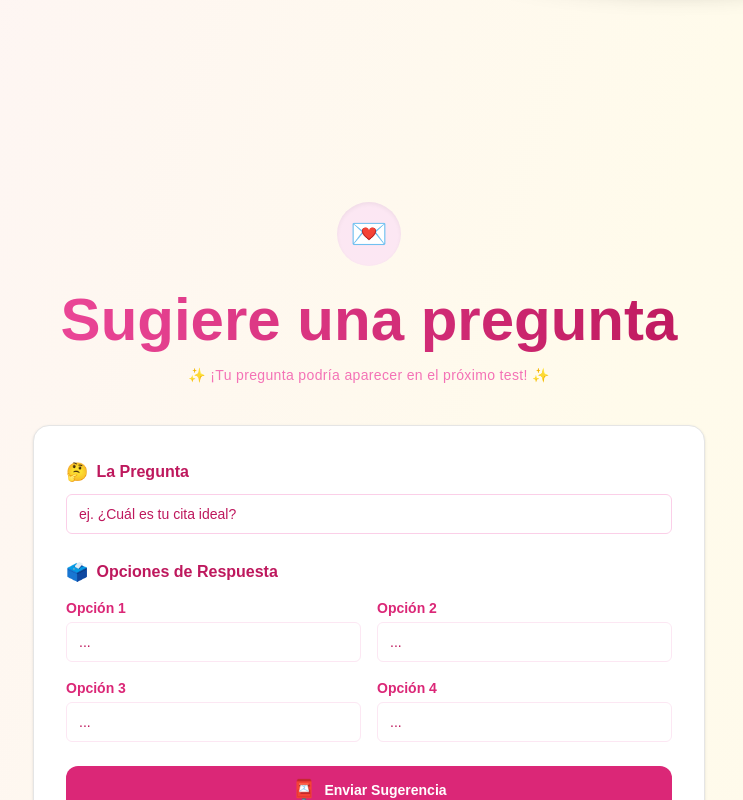
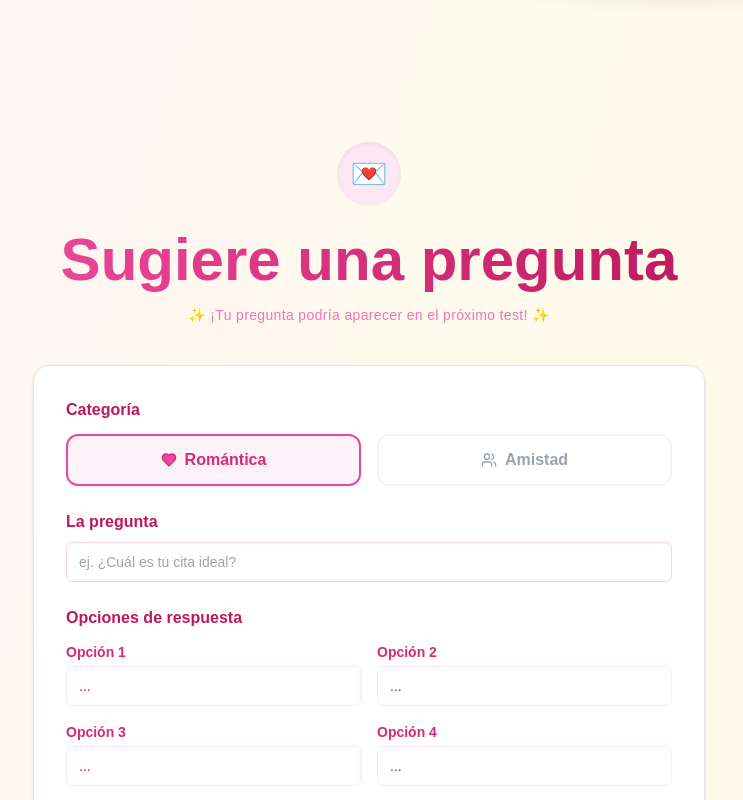
Before and after one commit to Safinder/safinder-website, a Next.js app: page / in a window 1280 px wide. Shown: the part 900-1700 px from the top of the page, without its empty margins (271-1014 px from the left). Built offline with nearby package versions, Linux system fonts and the light colour scheme; no server answers.

Commit message:
Question: added categoy

```diff
--- a/app/page.tsx
+++ b/app/page.tsx
@@ -22,6 +22,8 @@ import {
 import { db } from "@/lib/firebase";
 import { collection, addDoc, serverTimestamp } from "firebase/firestore";
 import { Input } from "@/components/ui/input";
+import { Label } from "@/components/ui/label";
+import { RadioGroup, RadioGroupItem } from "@/components/ui/radio-group";
 
 export default function HomePage() {
   const [isMobileMenuOpen, setIsMobileMenuOpen] = useState(false);
@@ -29,6 +31,7 @@ export default function HomePage() {
 
   const [question, setQuestion] = useState("");
   const [answers, setAnswers] = useState(["", "", "", ""]);
+  const [interest, setInterest] = useState<"romantic" | "friendship">("romantic");
   const [isSubmitting, setIsSubmitting] = useState(false);
   const [submissionSuccess, setSubmissionSuccess] = useState(false);
   const [error, setError] = useState(false);
@@ -45,13 +48,14 @@ export default function HomePage() {
       await addDoc(collection(db, "questions_suggestions"), {
         question,
         answers,
-        language: currentLanguage,
+        interest,
         createdAt: serverTimestamp(),
       });
 
       setSubmissionSuccess(true);
       setQuestion("");
       setAnswers(["", "", "", ""]);
+      // Reset scroll or category if needed
     } catch (error) {
       setError(true);
       console.error("Error adding document: ", error);
@@ -324,7 +328,7 @@ export default function HomePage() {
         </div>
       </section>
 
-      <section className="py-20 px-4">
+      <section className="pt-5 pb-20 px-4">
         <div className="max-w-2xl mx-auto">
           <div className="text-center mb-10">
             <div className="inline-flex items-center justify-center w-16 h-16 bg-pink-100 rounded-full mb-4 shadow-inner">
@@ -344,25 +348,55 @@ export default function HomePage() {
             <CardContent className="p-8">
               <form onSubmit={handleQuestionSubmit} className="space-y-6">
 
+                <div>
+                  <label className="flex items-center gap-2 text-pink-700 font-bold mb-3">
+                    {currentLanguage === "en" ? "Category" : "Categoría"}
+                  </label>
+                  <div className="grid grid-cols-2 gap-4">
+                    <button
+                      type="button"
+                      onClick={() => setInterest("romantic")}
+                      className={`flex items-center justify-center gap-2 p-3 rounded-xl border-2 transition-all font-bold ${
+                        interest === "romantic"
+                          ? "border-pink-500 bg-pink-50 text-pink-600 shadow-sm"
+                          : "border-gray-100 text-gray-400 hover:border-pink-200"
+                      }`}
+                    >
+                      <Heart className={`h-4 w-4 ${interest === "romantic" ? "fill-pink-500" : ""}`} />
+                      {currentLanguage === "en" ? "Romantic" : "Romántica"}
+                    </button>
+                    <button
+                      type="button"
+                      onClick={() => setInterest("friendship")}
+                      className={`flex items-center justify-center gap-2 p-3 rounded-xl border-2 transition-all font-bold ${
+                        interest === "friendship"
+                          ? "border-yellow-500 bg-yellow-50 text-yellow-700 shadow-sm"
+                          : "border-gray-100 text-gray-400 hover:border-yellow-200"
+                      }`}
+                    >
+                      <Users className="h-4 w-4" />
+                      {currentLanguage === "en" ? "Friendship" : "Amistad"}
+                    </button>
+                  </div>
+                </div>
+
                 {/* Question Field */}
                 <div>
                   <label className="flex items-center gap-2 text-pink-700 font-bold mb-2">
-                    <span className="text-lg">🤔</span>
-                    {currentLanguage === "en" ? "The Question" : "La Pregunta"}
+                    {currentLanguage === "en" ? "The Question" : "La pregunta"}
                   </label>
                   <Input
                     placeholder={currentLanguage === "en" ? "e.g. What is your dream date?" : "ej. ¿Cuál es tu cita ideal?"}
                     value={question}
                     onChange={(e) => setQuestion(e.target.value)}
-                    className="border-pink-200 focus:ring-pink-500"
+                    className="border-pink-200 focus:ring-pink-500 placeholder:text-neutral-400"
                   />
                 </div>
 
                 {/* Answer Options */}
                 <div>
                   <label className="flex items-center gap-2 text-pink-700 font-bold mb-3">
-                    <span className="text-lg">🗳️</span>
-                    {currentLanguage === "en" ? "Answer Options" : "Opciones de Respuesta"}
+                    {currentLanguage === "en" ? "Answer Options" : "Opciones de respuesta"}
                   </label>
                   <div className="grid grid-cols-1 md:grid-cols-2 gap-4">
                     {answers.map((answer, index) => {
```
